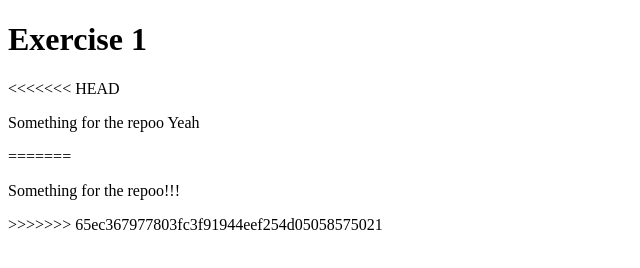
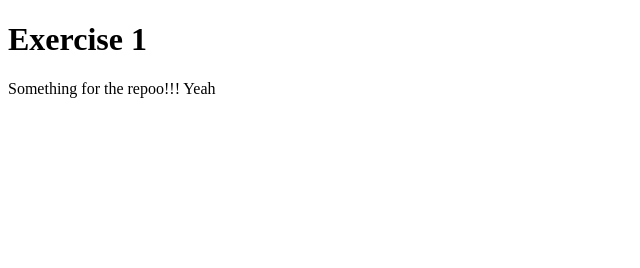
Before and after one commit to SelinaW1/exercise1, a plain HTML site: page index.html in a window 1280 px wide. Shown: the whole page, without its empty margins (0-640 px from the left). Drawn offline with Linux system fonts and the light colour scheme.

Commit message:
much better

```diff
--- a/index.html
+++ b/index.html
@@ -5,10 +5,7 @@
     </head>
     <body>
         <h1>Exercise 1</h1>
-<<<<<<< HEAD
-       <p>Something for the repoo Yeah</p>
-=======
-       <p>Something for the repoo!!!</p>
->>>>>>> 65ec367977803fc3f91944eef254d05058575021
+       <p>Something for the repoo!!! Yeah</p>
+
     </body>
 </html>
```
